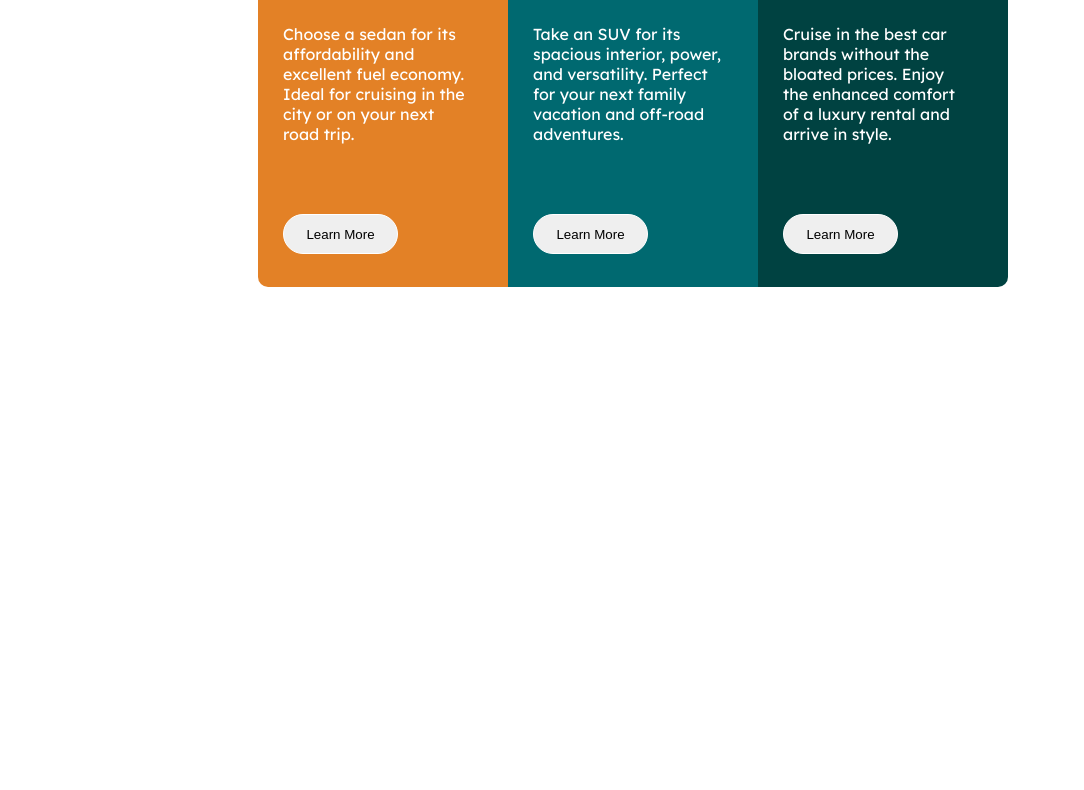
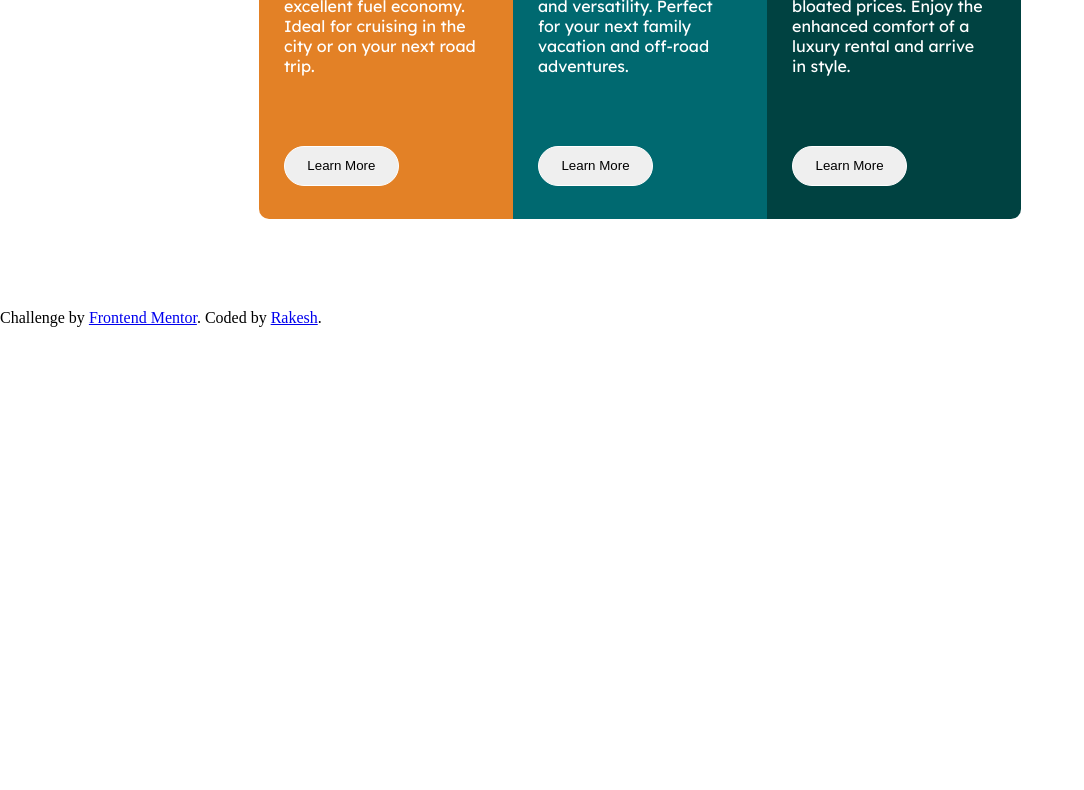
Before and after one commit to Rakesh8013/FrontendMentor-3-colom-preview-card, a plain HTML site: page index.html in a window 1280 px wide. Shown: the part 321-1111 px from the top of the page, without its empty margins (0-1084 px from the left). After the commit the page ends 800 px from the top, so only its background shows below. Drawn offline with Linux system fonts and the light colour scheme.

Commit message:
Update style.css

```diff
--- a/styles/style.css
+++ b/styles/style.css
@@ -1,3 +1,7 @@
+body {
+  margin: 0;
+}
+
 img {
   margin: 40px 0 0 25px;
 }
@@ -15,40 +19,41 @@ p {
   margin: 40px 35px 70px 25px;
 }
 
+.grid-container {
+  display: grid;
+  grid-template-columns: 1fr 1fr 1fr;
+  padding: 7% 25%;
+  justify-content: center;
+}
+
+.sub-container {
+  height: 28.16rem;
+  width: 15.88rem;
+}
+
 .left-container {
-  height: 450px;
-  width: 250px;
   background-color: #e38126;
-  position: relative;
-  left: 250px;
-  top: 150px;
+  left: 15.63rem;
+  top: 9.38rem;
   border-radius: 10px 0 0 10px;
 }
 
 .middle-container {
-  height: 450px;
-  width: 250px;
   background-color: #006970;
-  position: relative;
-  left: 500px;
-  bottom: 300px;
-
+  left: 31.25rem;
+  bottom: 18.75rem;
 }
 
 .right-container {
-  height: 450px;
-  width: 250px;
   background-color: #004241;
-  position: relative;
-  left: 750px;
-  bottom: 750px;
+  left: 46.88rem;
+  bottom: 46.88rem;
   border-radius: 0 10px 10px 0;
-
 }
 
 button {
-  height: 40px;
-  width: 115px;
+  height: 2.5rem;
+  width: 7.19rem;
   border: 1.9px solid white;
   border-radius: 25px;
   margin-left: 25px;
@@ -59,3 +64,21 @@ button:hover {
   color: white;
 
 }
+
+
+/* media section */
+
+@media (max-width:900px) {
+  .grid-container {
+    grid-template-columns: 1fr;
+    justify-content: center;
+  }
+
+  .left-container {
+    border-radius: 10px 10px 0 0;
+  }
+
+  .right-container {
+    border-radius: 0 0 10px 10px;
+  }
+}
```
